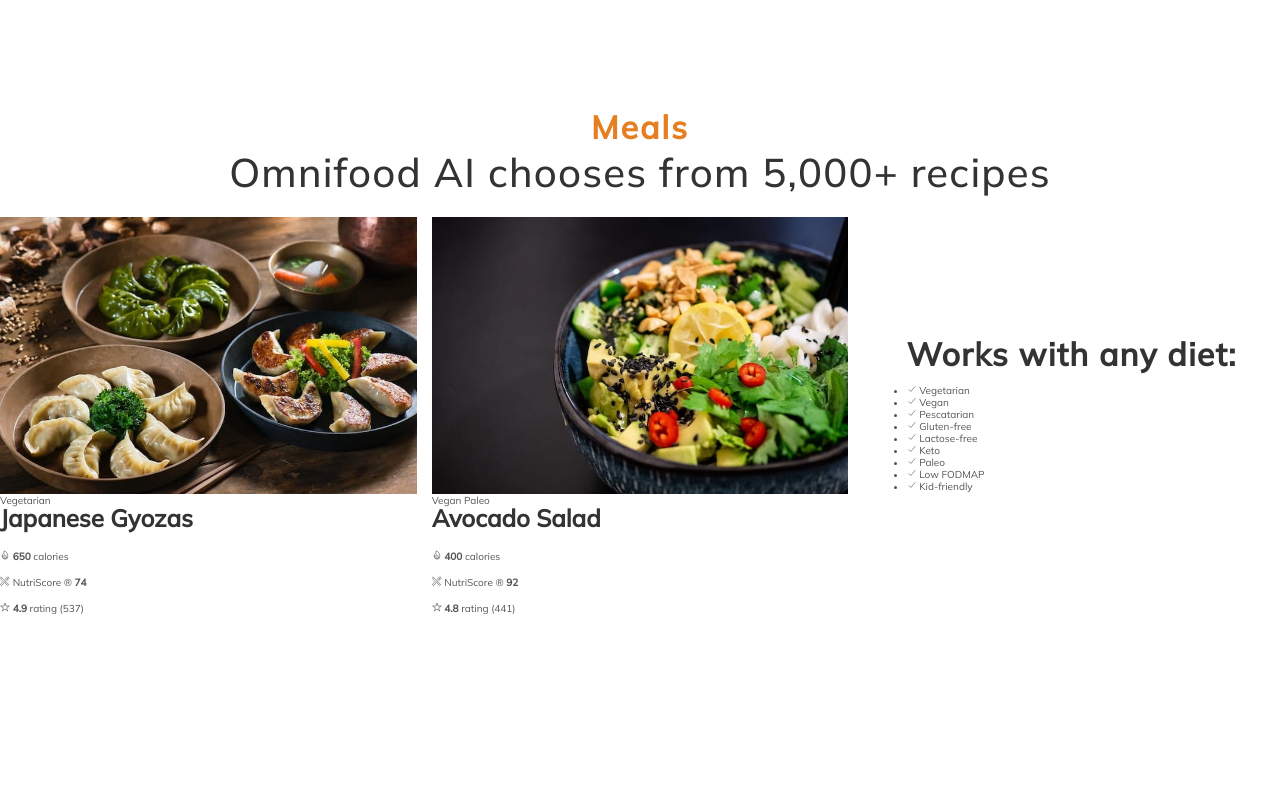
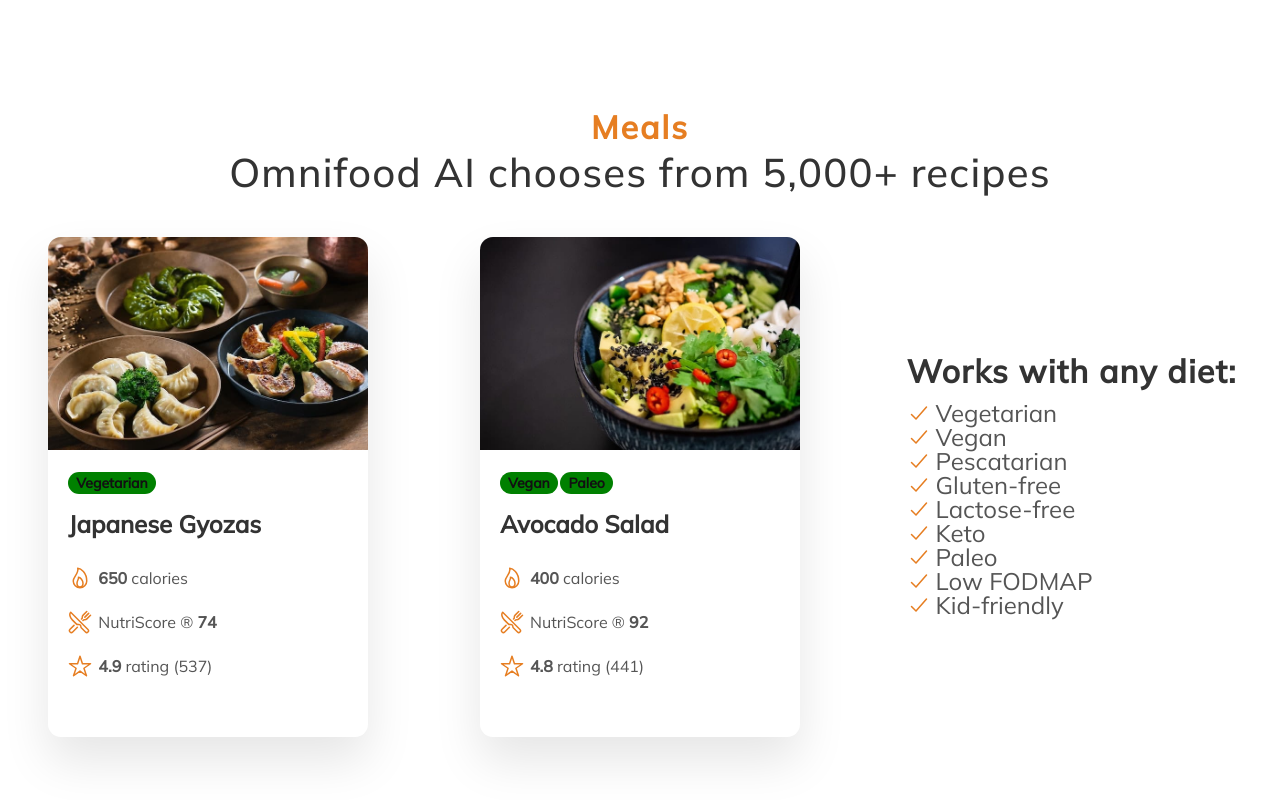
Before and after one commit to ahmetakinsel/omnifood, a plain HTML site: page src/content/index.html in a window 1280 px wide. Shown: the part 2411-3211 px from the top of the page. Before the commit the page ends 3121 px from the top, so only its background shows below. Drawn offline with nearby package versions, Linux system fonts and the light colour scheme; a web font is replaced by a local one.

Commit message:
3rd section added to meals

```diff
--- a/src/content/styles.css
+++ b/src/content/styles.css
@@ -525,7 +525,7 @@ body {
 }
 .container-meal-headers {
   text-align-last: center;
-  margin-bottom: 30px;
+  margin-bottom: 50px;
 }
 .container-meal-headers span {
   color: #e67e22;
@@ -533,29 +533,71 @@ body {
 .meal {
   overflow: hidden;
   transition: all 0.4s;
+  box-shadow: 0 24px 48px rgba(0, 0, 0, 000.1);
+  border-radius: 13px;
+  width: 320px;
+  height: 500px;
 }
 .meal-img {
   width: 100%;
 }
 .meal-content {
+  padding: 20px 0px 0px 20px;
+}
+.meal-tags {
+  margin-bottom: 18px;
 }
 
-.meal-tags {
+.tag {
+  display: inline-block;
+  padding: 4px 8px;
+  font-size: 14px;
+  background-color: green;
+  color: #111;
+  font-weight: 600;
+  border-radius: 100px;
 }
 .meal-title {
   font-size: 24px;
   color: #333;
   font-weight: 600;
-  margin-bottom: 20px;
+  margin-bottom: 30px;
 }
 .meal-attributes {
   display: flex;
   flex-direction: column;
   list-style: none;
-  gap: 14px;
+  gap: 20px;
 }
 
 .meal-attribute {
+  display: flex;
+  align-items: center;
+  font-size: 16px;
+  gap: 6px;
 }
 .meal-icon {
+  width: 24px;
+  height: 24px;
+  color: #e67e22;
 }
+
+.diets {
+}
+
+.list-icon {
+  width: 24px;
+  height: 24px;
+  color: #e67e22;
+}
+
+.list {
+  list-style: none;
+}
+
+.list-item {
+  display: flex;
+  align-items: center;
+  gap: 5px;
+  font-size: 24px;
+}
```
